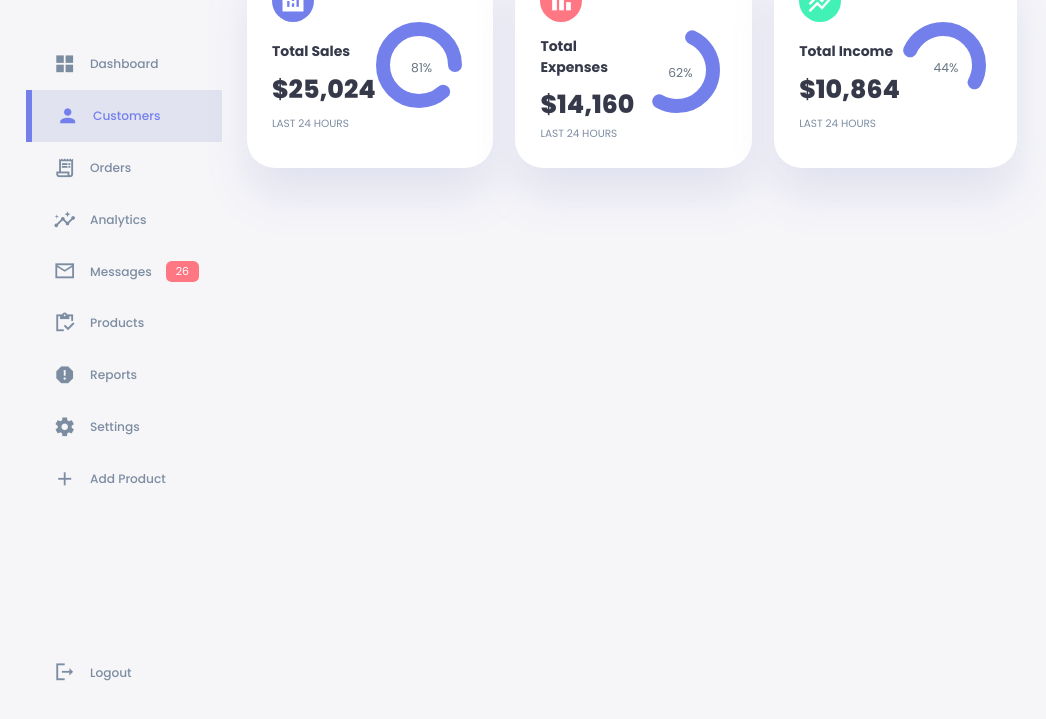
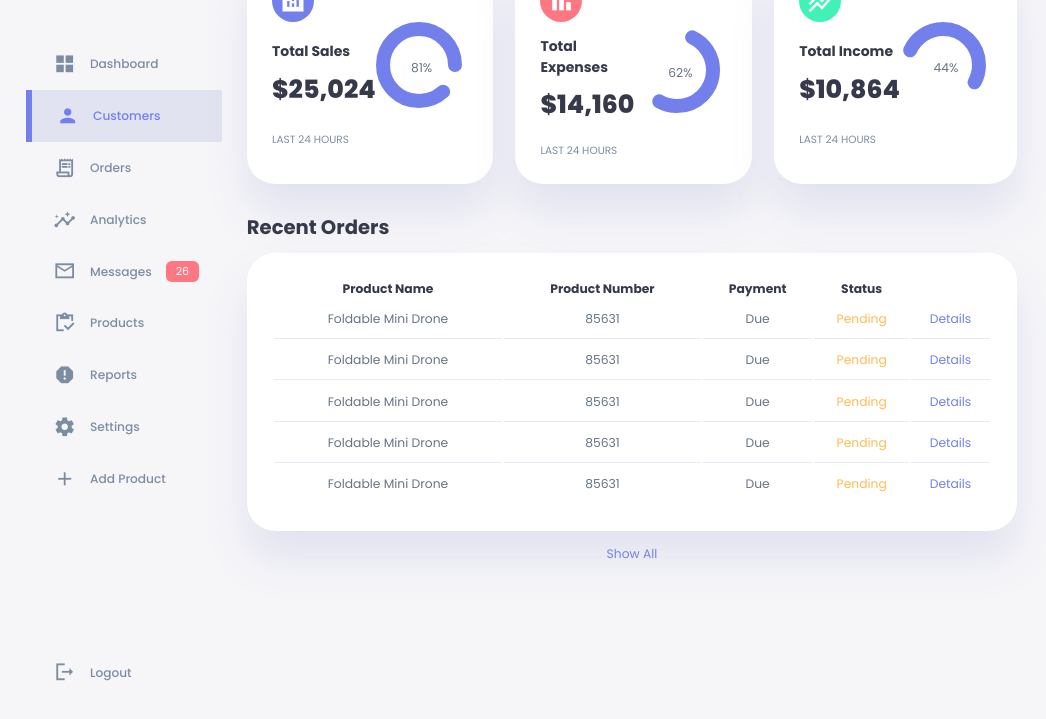
Before and after one commit to LiRezende/vanilla-dashboard, a plain HTML site: page assets/index.html in a window 1280 px wide. Shown: the part 163-882 px from the top of the page, without its empty margins (0-1046 px from the left). Drawn offline with Linux system fonts and the light colour scheme.

Commit message:
Recent orders table configured.

```diff
--- a/assets/index.html
+++ b/assets/index.html
@@ -138,6 +138,59 @@
                 </div>
                 <!-- End of Income -->
             </div>
+            <!-- Table Recent Order -->
+            <div class="recent-orders">
+                <h2>Recent Orders</h2>
+                <table>
+                    <thead>
+                        <tr>
+                            <th>Product Name</th>
+                            <th>Product Number</th>
+                            <th>Payment</th>
+                            <th>Status</th>
+                            <th></th>
+                        </tr>
+                    </thead>
+                    <tbody>
+                        <tr>
+                            <td>Foldable Mini Drone</td>
+                            <td>85631</td>
+                            <td>Due</td>
+                            <td class="warning">Pending</td>
+                            <td class="primary">Details</td>
+                        </tr>
+                        <tr>
+                            <td>Foldable Mini Drone</td>
+                            <td>85631</td>
+                            <td>Due</td>
+                            <td class="warning">Pending</td>
+                            <td class="primary">Details</td>
+                        </tr>
+                        <tr>
+                            <td>Foldable Mini Drone</td>
+                            <td>85631</td>
+                            <td>Due</td>
+                            <td class="warning">Pending</td>
+                            <td class="primary">Details</td>
+                        </tr>
+                        <tr>
+                            <td>Foldable Mini Drone</td>
+                            <td>85631</td>
+                            <td>Due</td>
+                            <td class="warning">Pending</td>
+                            <td class="primary">Details</td>
+                        </tr>
+                        <tr>
+                            <td>Foldable Mini Drone</td>
+                            <td>85631</td>
+                            <td>Due</td>
+                            <td class="warning">Pending</td>
+                            <td class="primary">Details</td>
+                        </tr>
+                    </tbody>
+                </table>
+                <a href="#">Show All</a>
+            </div>
         </main>
     </div>
 </body>
--- a/assets/stylesheets/styles.css
+++ b/assets/stylesheets/styles.css
@@ -341,3 +341,47 @@ main .insights .progress .number {
     justify-content: center;
     align-items: center;
 }
+
+main .insights small {
+    margin-top: 1.3rem;
+    display: block;
+}
+
+main .recent-orders {
+    margin-top: 2rem;
+}
+
+main .recent-orders h2 {
+    margin-bottom: 0.8rem;
+}
+
+main .recent-orders table {
+    text-align: center;
+    width: 100%;
+    padding: var(--card-padding);
+    border-radius: var(--card-border-radius);
+    background-color: var(--color-white);
+    box-shadow: var(--box-shadow);
+    transition: all 300ms ease;
+}
+
+main .recent-orders table:hover {
+    box-shadow: none;
+}
+
+main table tbody td {
+    height: 2.8rem;
+    border-bottom: 1px solid var(--color-light);
+    color: var(--color-dark-variant);
+}
+
+main table tbody tr:last-child td {
+    border-bottom: none;
+}
+
+main .recent-orders a {
+    color: var(--color-primary);
+    text-align: center;
+    display: block;
+    margin: 1rem auto;
+}
```
